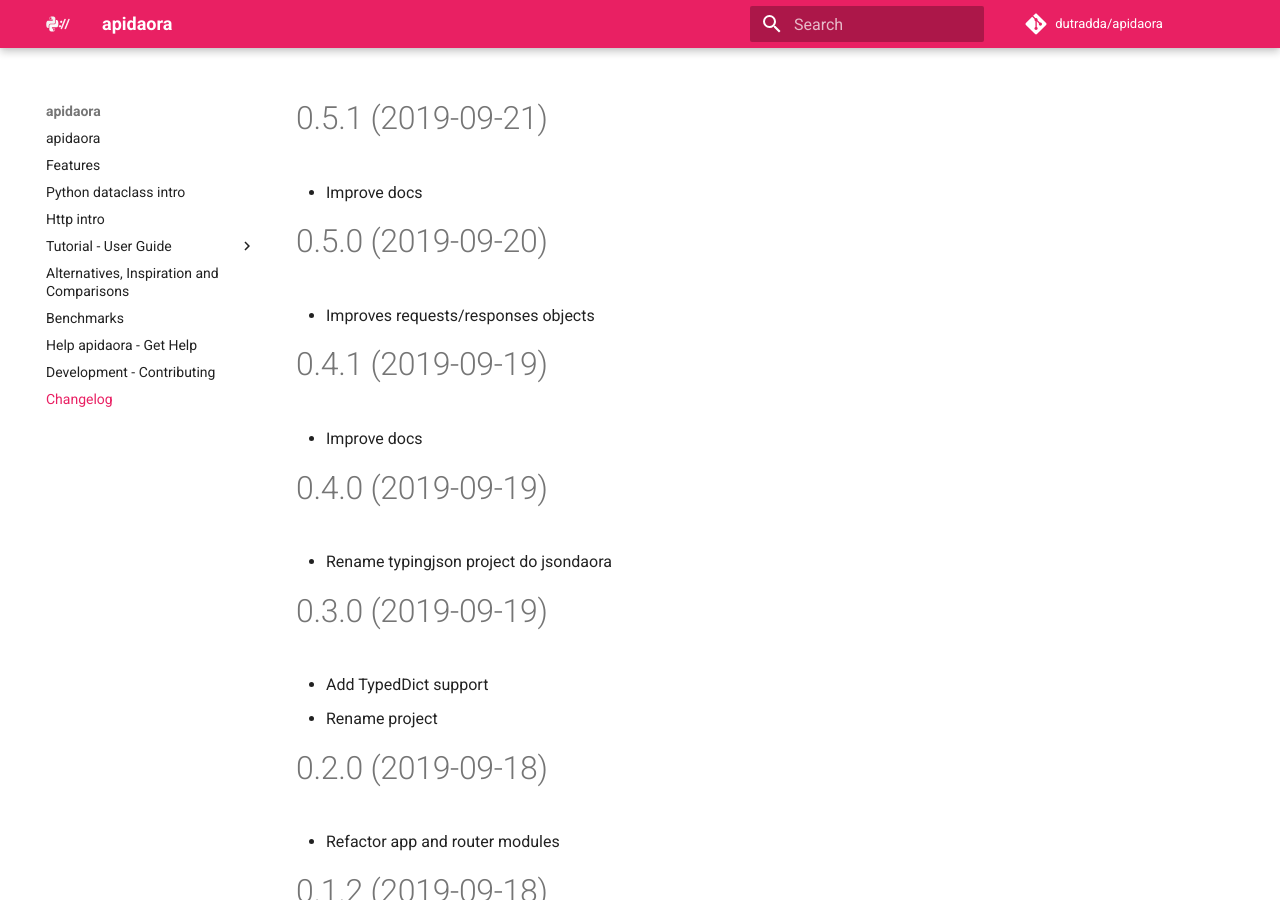
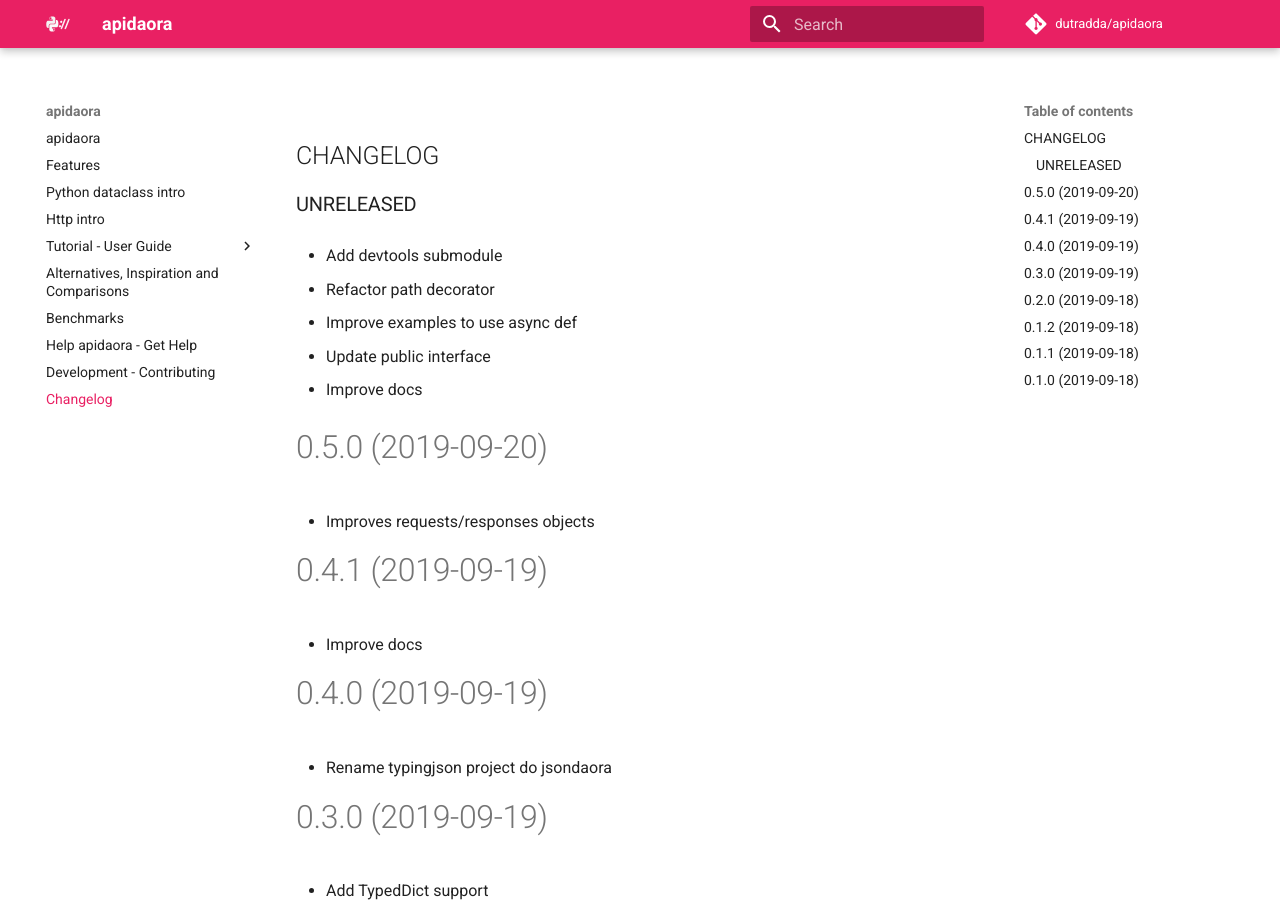
Before and after one commit to dutradda/apidaora, an MkDocs documentation site: the page built from docs/changelog.md, in a window 1280 px wide and 900 px high. Built offline with MkDocs 1.6.1 and Material for MkDocs 9.7.7, drawn with Linux system fonts in a browser that asks for light colours; comment, search, counter and statistics services are not loaded.

Commit message:
Update changelog

```diff
--- a/docs/changelog.md
+++ b/docs/changelog.md
@@ -1,6 +1,16 @@
-0.5.1 (2019-09-21)
-==================
-- Improve docs
+## CHANGELOG
+
+### UNRELEASED
+
+ - Add devtools submodule
+
+ - Refactor path decorator
+
+ - Improve examples to use async def
+
+ - Update public interface
+
+ - Improve docs
 
 
 0.5.0 (2019-09-20)
```
Also changed, not shown: CHANGELOG.md (+13 -3 lines).
